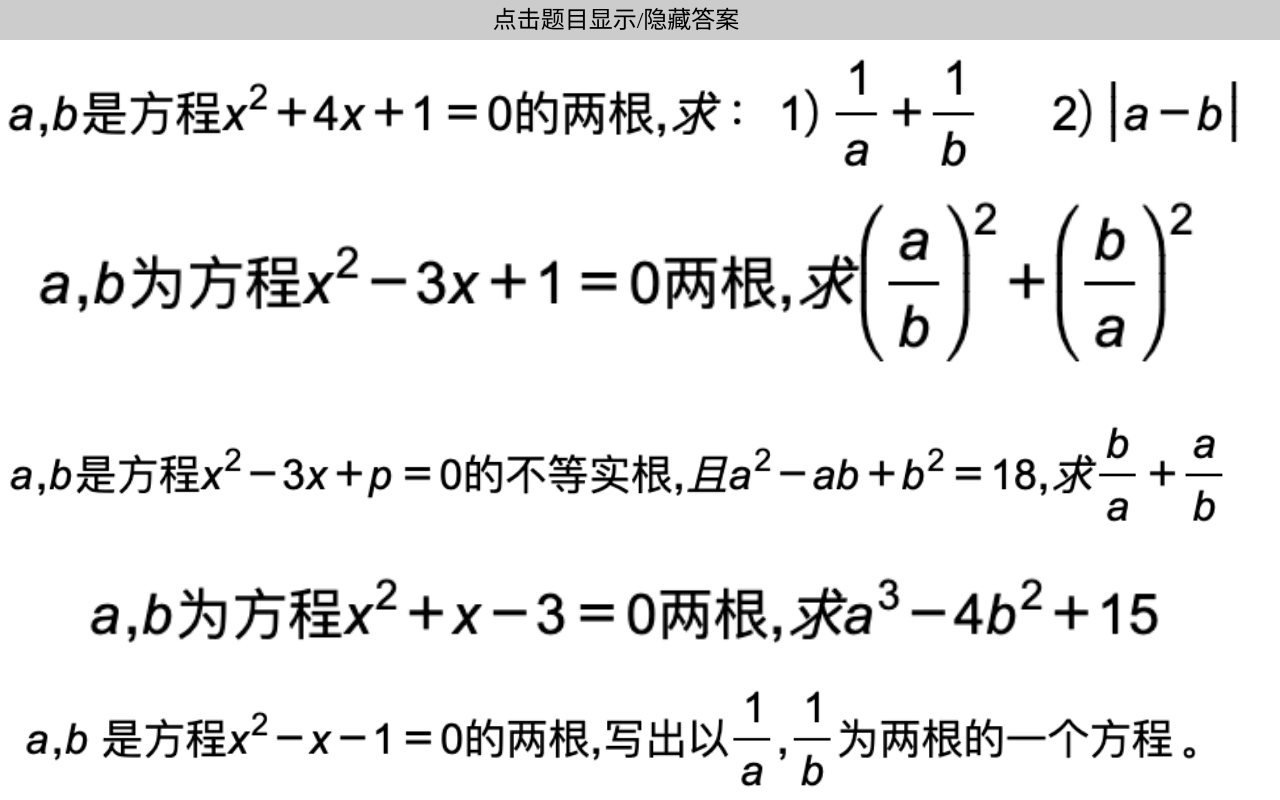
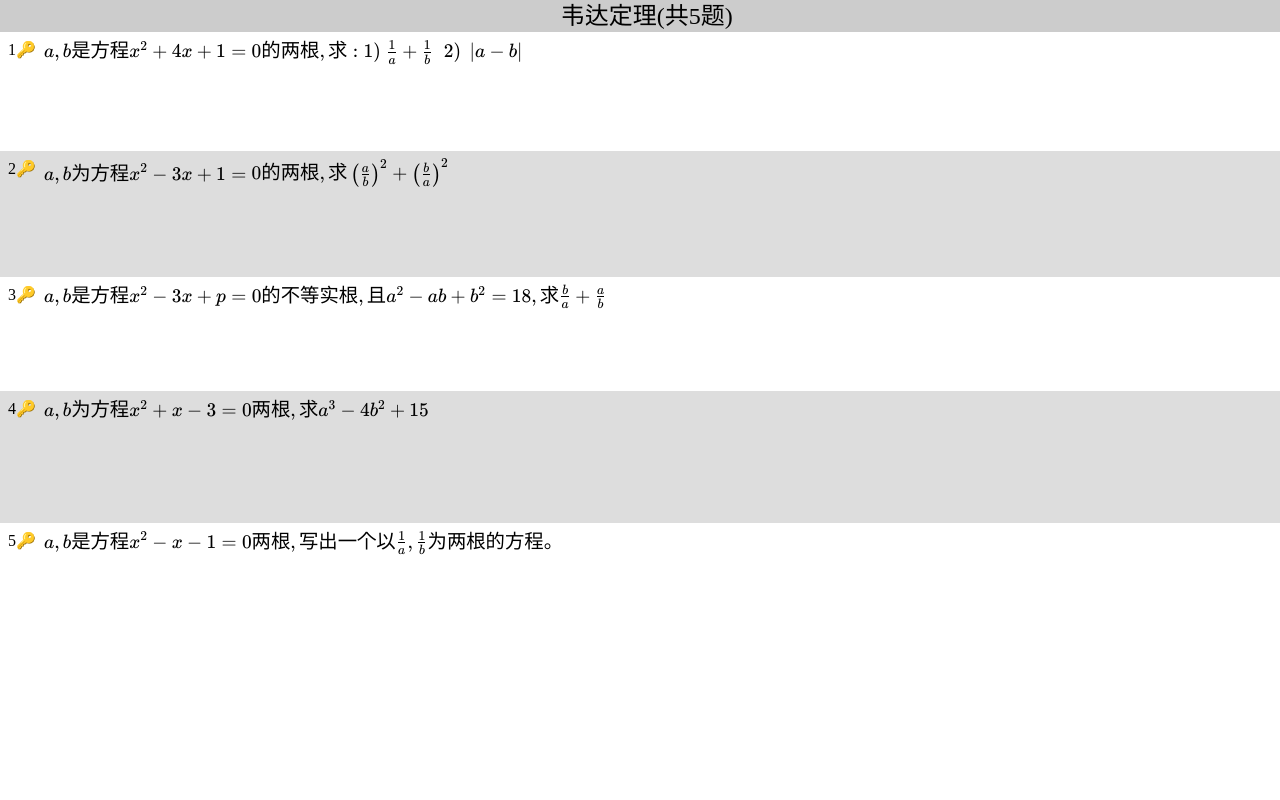
Before and after one commit to mofuly/math, a plain HTML site: page index.html in a window 1280 px wide. Drawn offline with nearby package versions, Linux system fonts and the light colour scheme.

Commit message:
remove img

```diff
--- a/data.js
+++ b/data.js
@@ -1,4 +1,24 @@
 "use strict";
+var __makeTemplateObject = (this && this.__makeTemplateObject) || function (cooked, raw) {
+    if (Object.defineProperty) { Object.defineProperty(cooked, "raw", { value: raw }); } else { cooked.raw = raw; }
+    return cooked;
+};
 var papers = [
-    { title: '韦达定理', count: 5 }
+    {
+        title: '韦达定理',
+        questions: [
+            String.raw(__makeTemplateObject(["a,bmathrm{\u662F\u65B9\u7A0B}x^2+4x+1=0mathrm{\u7684\u4E24\u6839},\u6C42:1);\frac1a+\frac1b;;2);left|a-b\right|"], ["a,b\\mathrm{\u662F\u65B9\u7A0B}x^2+4x+1=0\\mathrm{\u7684\u4E24\u6839},\u6C42:1)\\;\\frac1a+\\frac1b\\;\\;2)\\;\\left|a-b\\right|"])),
+            String.raw(__makeTemplateObject(["a,bmathrm{\u4E3A\u65B9\u7A0B}x^2-3x+1=0mathrm{\u7684\u4E24\u6839},\u6C42left(\frac ab\right)^2+left(\frac ba\right)^2"], ["a,b\\mathrm{\u4E3A\u65B9\u7A0B}x^2-3x+1=0\\mathrm{\u7684\u4E24\u6839},\u6C42\\left(\\frac ab\\right)^2+\\left(\\frac ba\\right)^2"])),
+            String.raw(__makeTemplateObject(["a,bmathrm{\u662F\u65B9\u7A0B}x^2-3x+p=0mathrm{\u7684\u4E0D\u7B49\u5B9E\u6839},\u4E14a^2-ab+b^2=18,\u6C42\frac ba+\frac ab"], ["a,b\\mathrm{\u662F\u65B9\u7A0B}x^2-3x+p=0\\mathrm{\u7684\u4E0D\u7B49\u5B9E\u6839},\u4E14a^2-ab+b^2=18,\u6C42\\frac ba+\\frac ab"])),
+            String.raw(__makeTemplateObject(["a,bmathrm{\u4E3A\u65B9\u7A0B}x^2+x-3=0mathrm{\u4E24\u6839},\u6C42a^3-4b^2+15"], ["a,b\\mathrm{\u4E3A\u65B9\u7A0B}x^2+x-3=0\\mathrm{\u4E24\u6839},\u6C42a^3-4b^2+15"])),
+            String.raw(__makeTemplateObject(["a,bmathrm{\u662F\u65B9\u7A0B}x^2-x-1=0mathrm{\u4E24\u6839},mathrm{\u5199\u51FA\u4E00\u4E2A\u4EE5}\frac1a,\frac1bmathrm{\u4E3A\u4E24\u6839\u7684\u65B9\u7A0B}\u3002"], ["a,b\\mathrm{\u662F\u65B9\u7A0B}x^2-x-1=0\\mathrm{\u4E24\u6839},\\mathrm{\u5199\u51FA\u4E00\u4E2A\u4EE5}\\frac1a,\\frac1b\\mathrm{\u4E3A\u4E24\u6839\u7684\u65B9\u7A0B}\u3002"]))
+        ],
+        answers: [
+            String.raw(__makeTemplateObject([";\u89E3:;mathrm{\u7531\u97E6\u8FBE\u5B9A\u7406\u5F97}:;a+b=-4,;ab=1\\1);\frac1a+\frac1b=\frac{b+a}{ab}=\frac{-4}1=4\\2);left|a-b\right|=sqrt{left(a-b\right)^2}=sqrt{left(a+b\right)^2-4ab}=sqrt{left(-4\right)^2-4(-1)}=2sqrt3"], ["\\;\u89E3:\\;\\mathrm{\u7531\u97E6\u8FBE\u5B9A\u7406\u5F97}:\\;a+b=-4,\\;ab=1\\\\1)\\;\\frac1a+\\frac1b=\\frac{b+a}{ab}=\\frac{-4}1=4\\\\2)\\;\\left|a-b\\right|=\\sqrt{\\left(a-b\\right)^2}=\\sqrt{\\left(a+b\\right)^2-4ab}=\\sqrt{\\left(-4\\right)^2-4(-1)}=2\\sqrt3"])),
+            String.raw(__makeTemplateObject(["\u89E3:;a+b=3,;ab=1\\left(\frac ab\right)^2+left(\frac ba\right)^2=\frac{a^4+b^4}{a^2b^2}=\frac{left(a^2+b^2\right)^2-2a^2b^2}{left(ab\right)^2}=\frac{left[left(a+b\right)^2-2ab\right]^2-2ab}{1^2}\\=left[3^2-2\times1\right]^2-2\times1=49-2=47"], ["\u89E3:\\;a+b=3,\\;ab=1\\\\\\left(\\frac ab\\right)^2+\\left(\\frac ba\\right)^2=\\frac{a^4+b^4}{a^2b^2}=\\frac{\\left(a^2+b^2\\right)^2-2a^2b^2}{\\left(ab\\right)^2}=\\frac{\\left[\\left(a+b\\right)^2-2ab\\right]^2-2ab}{1^2}\\\\=\\left[3^2-2\\times1\\right]^2-2\\times1=49-2=47"])),
+            String.raw(__makeTemplateObject(["\u89E3:;a+b=3,;ab=p,;a^2+b^2=18+ab\\;;;;left(a+b\right)^2-3ab=18,left(3\right)^2-3p=18,p=-3\\;;;;left(\frac ba+\frac ab\right)=\frac{b^2+a^2}{ab}=\frac{18+ab}{ab}=\frac{18+p}p=\frac{18-3}{-3}=-5"], ["\u89E3:\\;a+b=3,\\;ab=p,\\;a^2+b^2=18+ab\\\\\\;\\;\\;\\;\\left(a+b\\right)^2-3ab=18,\\left(3\\right)^2-3p=18,p=-3\\\\\\;\\;\\;\\;\\left(\\frac ba+\\frac ab\\right)=\\frac{b^2+a^2}{ab}=\\frac{18+ab}{ab}=\\frac{18+p}p=\\frac{18-3}{-3}=-5"])),
+            String.raw(__makeTemplateObject(["\u89E3:;mathrm{\u539F\u65B9\u7A0B\u53EF\u53D8\u5F62\u4E3A}x^2=3-x\\;;;;;a^3=a^2a=left(3-a\right)a=3a-a^2=3a-(3-a)=4a-3\\;;;;;b^2=3-b\\;;;;;mathrm{\u539F\u5F0F}=4a-3-4(3-b)+15=4a+4b=4(a+b)=4(-1)=-4"], ["\u89E3:\\;\\mathrm{\u539F\u65B9\u7A0B\u53EF\u53D8\u5F62\u4E3A}x^2=3-x\\\\\\;\\;\\;\\;\\;a^3=a^2a=\\left(3-a\\right)a=3a-a^2=3a-(3-a)=4a-3\\\\\\;\\;\\;\\;\\;b^2=3-b\\\\\\;\\;\\;\\;\\;\\mathrm{\u539F\u5F0F}=4a-3-4(3-b)+15=4a+4b=4(a+b)=4(-1)=-4"])),
+            String.raw(__makeTemplateObject(["\u89E3:;a+b=1,;ab=-1\\;;;;\frac1a+\frac1b=\frac{a+b}{ab}=-1,;\frac1a\times\frac1b=\frac1{ab}=-1\\;;;;mathrm{\u6240\u4EE5\u65B9\u7A0B\u4E3A}:x^2+x-1=0"], ["\u89E3:\\;a+b=1,\\;ab=-1\\\\\\;\\;\\;\\;\\frac1a+\\frac1b=\\frac{a+b}{ab}=-1,\\;\\frac1a\\times\\frac1b=\\frac1{ab}=-1\\\\\\;\\;\\;\\;\\mathrm{\u6240\u4EE5\u65B9\u7A0B\u4E3A}:x^2+x-1=0"]))
+        ]
+    }
 ];
--- a/index.css
+++ b/index.css
@@ -4,8 +4,8 @@
     box-sizing: border-box;
 }
 
-.paper,
-.menu {
+.menu,
+.paper {
     width: 100%;
     height: 100vh;
     display: flex;
@@ -14,46 +14,54 @@
     position: absolute;
 }
 
-.question img {
-    width: 100%;
-}
-
-.a {
-    border: 1px solid #bbb;
-}
-
-.hide {
-    /* visibility: hidden; */
-    display: none;
-}
-
-.title {
-    height: 40px;
+.paper .head {
+    height: 32px;
     font-size: 24px;
-    line-height: 40px;
+    line-height: 32px;
     background-color: #ccc;
 }
 
-#back {
-    /* display: inline-block; */
-    width: 40px;
-    text-align: center;
-    color: #eee;
+.key {
+    margin: 8px;
 }
 
-#title {
-    display: inline-block;
-    width: calc(100vw - 48px);
-    text-align: center;
+.question {
+    margin-top: 8px;
+    margin-right: 8px;
 }
 
-#paper {
+.paper .content {
     flex-grow: 1;
     overflow: auto;
 }
 
-#menu div {
+.paper .content .qa:nth-child(even) {
+    background-color: #ddd;
+}
+
+.head {
+    display: flex;
+}
+
+.title {
+    flex-grow: 1;
+    text-align: center;
+}
+
+.hide {
+    /* display: none; */
+    visibility: hidden;
+}
+
+.q {
+    display: flex;
+}
+
+.q .question {
+    flex-grow: 1;
+}
+
+.menu div {
+    margin: 4px 24px;
     font-size: 24px;
-    margin: 8px 16px;
-    background-color: #ccc;
 }
--- a/index.html
+++ b/index.html
@@ -5,11 +5,18 @@
     <meta charset="UTF-8">
     <meta name="viewport" content="width=device-width, initial-scale=1.0">
     <title>Math</title>
+
+    <link rel="stylesheet" href="https://cdn.jsdelivr.net/npm/katex@0.11.1/dist/katex.css"
+        integrity="sha384-bsHo4/LA+lkZv61JspMDQB9QP1TtO4IgOf2yYS+J6VdAYLVyx1c3XKcsHh0Vy8Ws" crossorigin="anonymous">
+    <script src="https://cdn.jsdelivr.net/npm/katex@0.11.1/dist/katex.js"
+        integrity="sha384-4z8mjH4yIpuK9dIQGR1JwbrfYsStrNK6MP+2Enhue4eyo0XlBDXOIPc8b6ZU0ajz" crossorigin="anonymous">
+    </script>
+
     <link rel="stylesheet" href="./index.css">
 </head>
 
 <body>
-    <div class="menu" id="menu"></div>
+    <!-- <div class="menu" id="menu"></div>
     <div class="paper" class="hide">
         <div class="title">
             <span id="back">
@@ -17,6 +24,15 @@
             </span>
         </div>
         <div id="paper"></div>
+    </div> -->
+    <div class="menu hide"></div>
+    <div class="paper hide">
+        <div class="head">
+            <div class="back" onclick="showMenu()">&lt;</div>
+            <div class="title"></div>
+        </div>
+        <div class="content">
+        </div>
     </div>
     <script src="./data.js"></script>
     <script src="./index.js"></script>
--- a/index.js
+++ b/index.js
@@ -1,72 +1,61 @@
 "use strict";
-var elMenu = document.querySelector('#menu');
-var elPaper = document.querySelector('.paper');
-function showWindow(which) {
-    switch (which) {
-        case elMenu:
-            elMenu.classList.remove('hide');
-            elPaper.classList.add('hide');
-            break;
-        case elPaper:
-            elPaper.classList.remove('hide');
-            elMenu.classList.add('hide');
+function showPaper(paperNo) {
+    var elPaper = document.querySelector('.paper');
+    var elMenu = document.querySelector('.menu');
+    var elContent = document.querySelector('.paper .content');
+    var elTitle = document.querySelector('.title');
+    var elBack = document.querySelector('.back');
+    var htmls = [];
+    var questions = papers[paperNo].questions;
+    var answers = papers[paperNo].answers;
+    if (papers.length <= 1)
+        elBack.classList.add('hide');
+    questions.forEach(function (v, i) {
+        var html = "\n            <div class=\"qa\">\n                <div class=\"q\">\n                    <div class=\"key\" data-id=\"#answer-" + i + "\">\n                        " + (i + 1) + "\uD83D\uDD11\n                    </div>\n                    <div class=\"question\">\n                    </div>\n                </div>\n                <div id=\"answer-" + i + "\" class=\"answer hide\">\n                </div>\n            </div>";
+        htmls.push(html);
+    });
+    elContent.innerHTML = htmls.join('\n');
+    elTitle.innerHTML = papers[paperNo].title + '(共' + papers[paperNo].questions.length + '题)';
+    var elQuestions = document.querySelectorAll('.question');
+    var elAnswers = document.querySelectorAll('.answer');
+    var elKeys = document.querySelectorAll('.key');
+    for (var i = 0; i < elQuestions.length; i++) {
+        katex.render(questions[i], elQuestions[i]);
+        katex.render(answers[i], elAnswers[i]);
+        elKeys[i].addEventListener('click', function (e) {
+            var target = e.target;
+            var id = target.dataset.id;
+            var elAnswer = document.querySelector(id);
+            if (elAnswer)
+                elAnswer.classList.toggle('hide');
+        });
     }
-}
-function showPaper(e) {
-    var html = ['<div class="question">'];
-    var path = './img/';
-    console.log(typeof e);
-    var paperNo = -1;
-    if (typeof e === 'object') {
-        paperNo = e.target.dataset.no;
-    }
-    else {
-        paperNo = e;
-    }
-    var count = papers[paperNo].count;
-    var elTitle = document.querySelector('#title');
-    elTitle.innerHTML = '点击题目显示/隐藏答案';
-    for (var i = 0; i < count; i++) {
-        html.push("<img data-no=\"" + i + "\" class=\"q\" src=\"" + path + "q-" + paperNo + "-" + i + ".png\">");
-        html.push("<img id=\"a-" + i + "\" class=\"a hide\" src=\"" + path + "a-" + paperNo + "-" + i + ".png\">");
-    }
-    html.push('</div>');
-    var el = document.querySelector('#paper');
-    el.innerHTML = html.join('');
-    var q = document.querySelectorAll('.q');
-    q.forEach(function (v) {
-        v.addEventListener('click', showAnswer);
-    });
-    showWindow(elPaper);
-}
-function showAnswer(e) {
-    var target = e.target;
-    var no = target.dataset.no;
-    var selector = "#a-" + no;
-    var answer = document.querySelector(selector);
-    answer === null || answer === void 0 ? void 0 : answer.classList.toggle('hide');
+    elPaper.classList.remove('hide');
+    elMenu.classList.add('hide');
 }
 function showMenu() {
     if (papers.length === 1) {
         showPaper(0);
         return;
     }
-    var html = [];
-    papers.forEach(function (v, i) {
-        html.push("<div class=\"menu-item\" data-no=\"" + i + "\">" + v.title + "</div>");
-    });
-    elMenu.innerHTML = html.join('');
+    if (papers.length < 1)
+        return;
+    var elMenu = document.querySelector('.menu');
+    var elPaper = document.querySelector('.paper');
+    var htmls = [];
+    for (var i = papers.length - 1; i >= 0; i--) {
+        htmls.push("<div class=\"menu-item\" data-no=\"" + i + "\">" + (papers.length - i) + "--" + papers[i].title + "</div>");
+    }
+    elMenu.innerHTML = htmls.join('');
     var elMenuItems = document.querySelectorAll('.menu-item');
     for (var i = 0; i < elMenuItems.length; i++) {
-        elMenuItems[i].addEventListener('click', showPaper);
+        elMenuItems[i].addEventListener('click', function (e) {
+            var target = e.target;
+            var no = target.dataset.no;
+            showPaper(+no);
+        });
     }
-    showWindow(elMenu);
-}
-var elBack = document.querySelector('#back');
-if (papers.length <= 1) {
-    elBack.classList.add('hide');
-}
-else {
-    elBack.addEventListener('click', showMenu);
+    elMenu.classList.remove('hide');
+    elPaper.classList.add('hide');
 }
 showMenu();
--- a/tsconfig.json
+++ b/tsconfig.json
@@ -2,9 +2,9 @@
   "compilerOptions": {
     /* Basic Options */
     // "incremental": true,                   /* Enable incremental compilation */
-    "target": "es5",
+    "target": "ES5",
     /* Specify ECMAScript target version: 'ES3' (default), 'ES5', 'ES2015', 'ES2016', 'ES2017', 'ES2018', 'ES2019', 'ES2020', or 'ESNEXT'. */
-    "module": "commonjs",
+    "module": "ES2015",
     /* Specify module code generation: 'none', 'commonjs', 'amd', 'system', 'umd', 'es2015', 'es2020', or 'ESNext'. */
     "lib": [
       "DOM",
```
